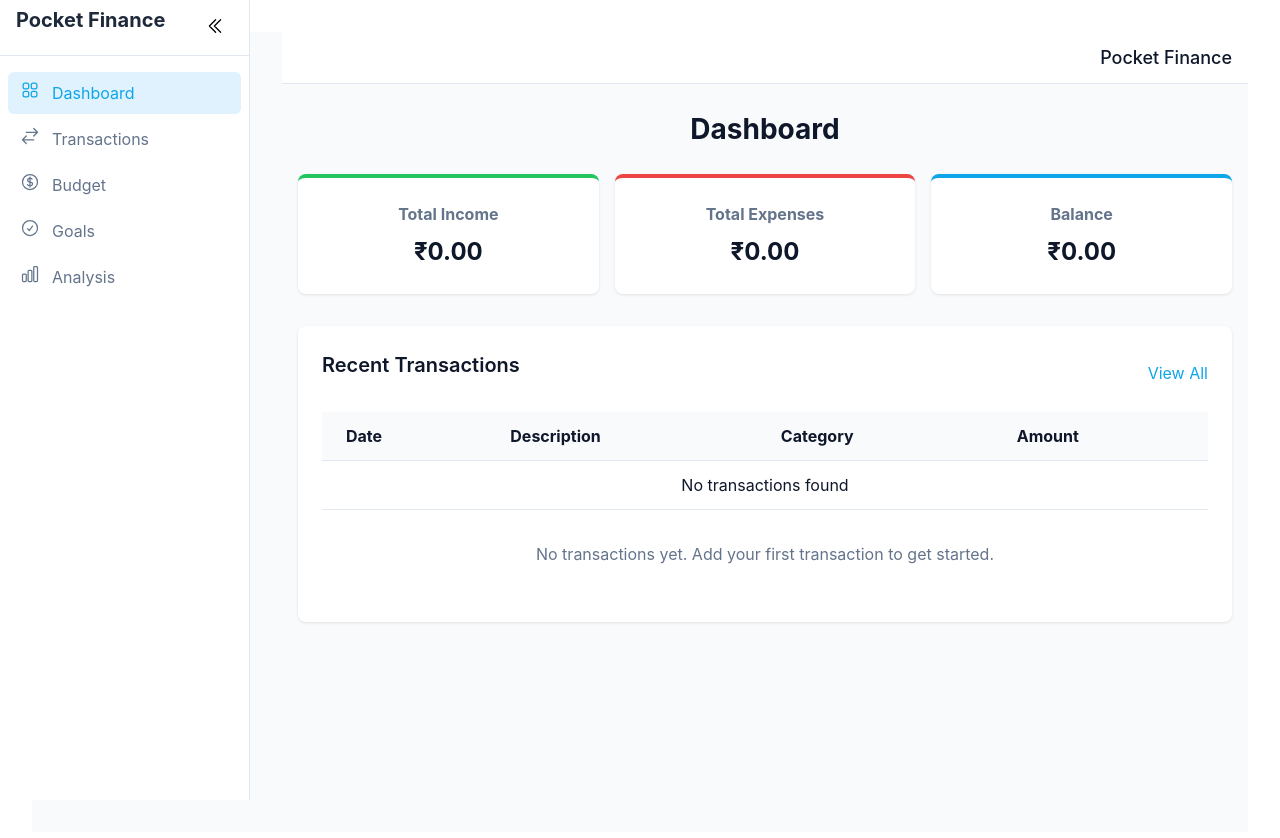
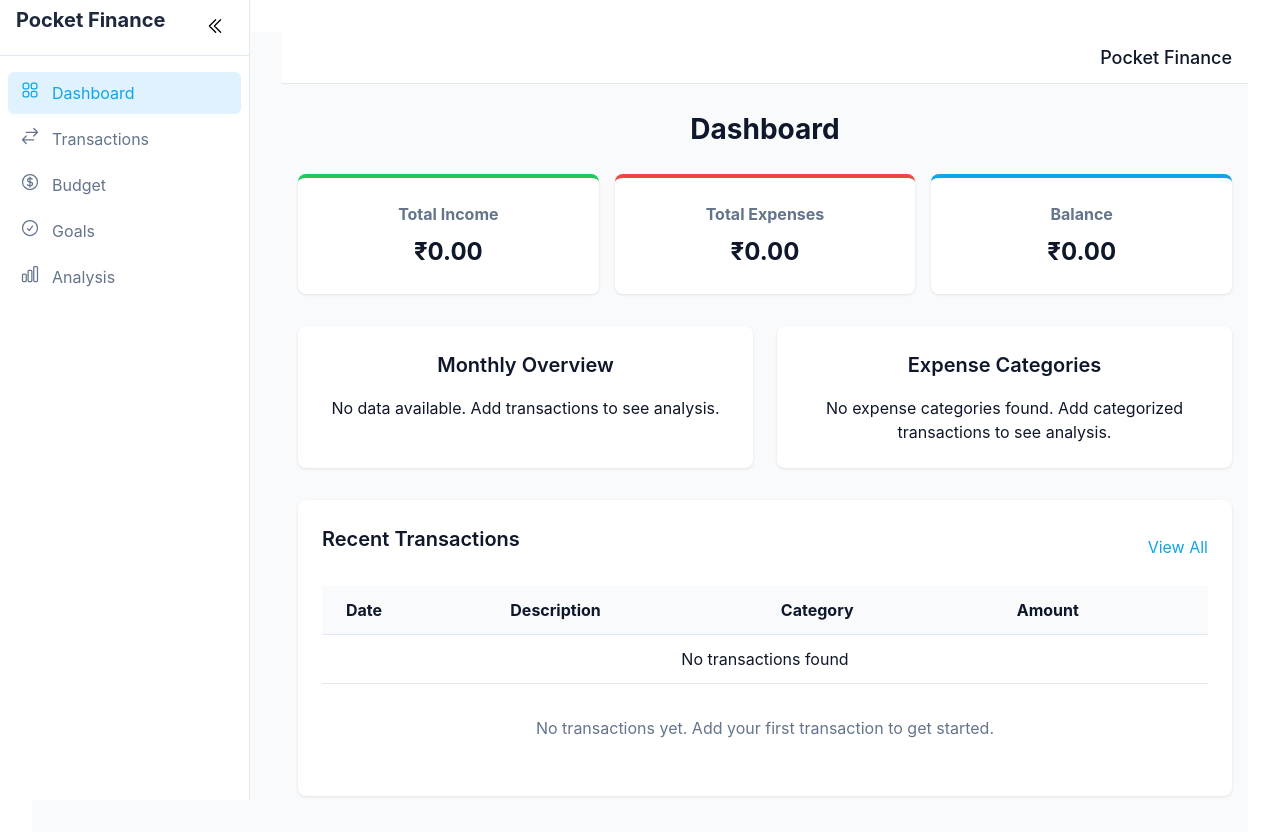
Before and after one commit to harshad9131/pocket-path-planner, a React (Vite) app: page / in a window 1280 px wide. Shown: the top 838 px of the page. Built offline with nearby package versions, Linux system fonts and the light colour scheme.

Commit message:
Refactor: Dashboard chart implementation
Revert changes to the dashboard charts to the original implementation.

```diff
--- a/src/pages/Dashboard.css
+++ b/src/pages/Dashboard.css
@@ -47,6 +47,26 @@
   font-weight: 700;
 }
 
+.charts-section {
+  display: grid;
+  grid-template-columns: 1fr;
+  gap: 1.5rem;
+  margin-bottom: 2rem;
+}
+
+@media (min-width: 768px) {
+  .charts-section {
+    grid-template-columns: 1fr 1fr;
+  }
+}
+
+.chart-container {
+  background-color: white;
+  border-radius: 0.5rem;
+  padding: 1.5rem;
+  box-shadow: 0 1px 3px rgba(0, 0, 0, 0.1);
+}
+
 .recent-transactions {
   background-color: white;
   border-radius: 0.5rem;
--- a/src/pages/Dashboard.jsx
+++ b/src/pages/Dashboard.jsx
@@ -2,12 +2,17 @@
 import React, { useState, useEffect } from 'react';
 import { formatCurrency } from '../lib/utils';
 import TransactionList from '../components/TransactionList';
+import MonthlyChart from '../components/MonthlyChart';
+import SpendingChart from '../components/SpendingChart';
 
 const Dashboard = () => {
   const [transactions, setTransactions] = useState([]);
   const [totalIncome, setTotalIncome] = useState(0);
   const [totalExpenses, setTotalExpenses] = useState(0);
   const [balance, setBalance] = useState(0);
+  const [monthlyData, setMonthlyData] = useState({});
+  const [categoryData, setCategoryData] = useState({});
+  const [isLoading, setIsLoading] = useState(true);
 
   useEffect(() => {
     // Load transactions from localStorage
@@ -34,7 +39,44 @@ const Dashboard = () => {
       setTotalIncome(income);
       setTotalExpenses(expenses);
       setBalance(income - expenses);
+
+      // Process data for charts
+      // Group transactions by month
+      const monthlyDataMap = {};
+      const categoryDataMap = {};
+
+      parsedTransactions.forEach(transaction => {
+        const date = new Date(transaction.date);
+        const month = date.toLocaleString('default', { month: 'short' });
+
+        // Monthly data processing
+        if (!monthlyDataMap[month]) {
+          monthlyDataMap[month] = { income: 0, expense: 0, savings: 0 };
+        }
+
+        if (transaction.type === 'income') {
+          monthlyDataMap[month].income += transaction.amount;
+        } else {
+          monthlyDataMap[month].expense += transaction.amount;
+        }
+
+        // Calculate savings
+        monthlyDataMap[month].savings = monthlyDataMap[month].income - monthlyDataMap[month].expense;
+
+        // Category data processing (for expense categories)
+        if (transaction.type === 'expense' && transaction.category) {
+          if (!categoryDataMap[transaction.category]) {
+            categoryDataMap[transaction.category] = 0;
+          }
+          categoryDataMap[transaction.category] += transaction.amount;
+        }
+      });
+
+      setMonthlyData(monthlyDataMap);
+      setCategoryData(categoryDataMap);
     }
+
+    setIsLoading(false);
   }, []);
 
   return (
@@ -59,6 +101,39 @@ const Dashboard = () => {
         </div>
       </div>
 
+      {/* Charts Section */}
+      <div className="charts-section">
+        <div className="chart-container">
+          <h2 className="section-title">Monthly Overview</h2>
+          {isLoading ? (
+            <div className="flex items-center justify-center h-64">
+              <p className="text-gray-500">Loading data...</p>
+            </div>
+          ) : Object.keys(monthlyData).length > 0 ? (
+            <MonthlyChart data={monthlyData} />
+          ) : (
+            <div className="flex items-center justify-center h-64">
+              <p className="text-gray-500">No data available. Add transactions to see analysis.</p>
+            </div>
+          )}
+        </div>
+
+        <div className="chart-container">
+          <h2 className="section-title">Expense Categories</h2>
+          {isLoading ? (
+            <div className="flex items-center justify-center h-64">
+              <p className="text-gray-500">Loading data...</p>
+            </div>
+          ) : Object.keys(categoryData).length > 0 ? (
+            <SpendingChart data={categoryData} />
+          ) : (
+            <div className="flex items-center justify-center h-64">
+              <p className="text-gray-500">No expense categories found. Add categorized transactions to see analysis.</p>
+            </div>
+          )}
+        </div>
+      </div>
+
       {/* Recent Transactions */}
       <div className="recent-transactions">
         <div className="section-header">
```
